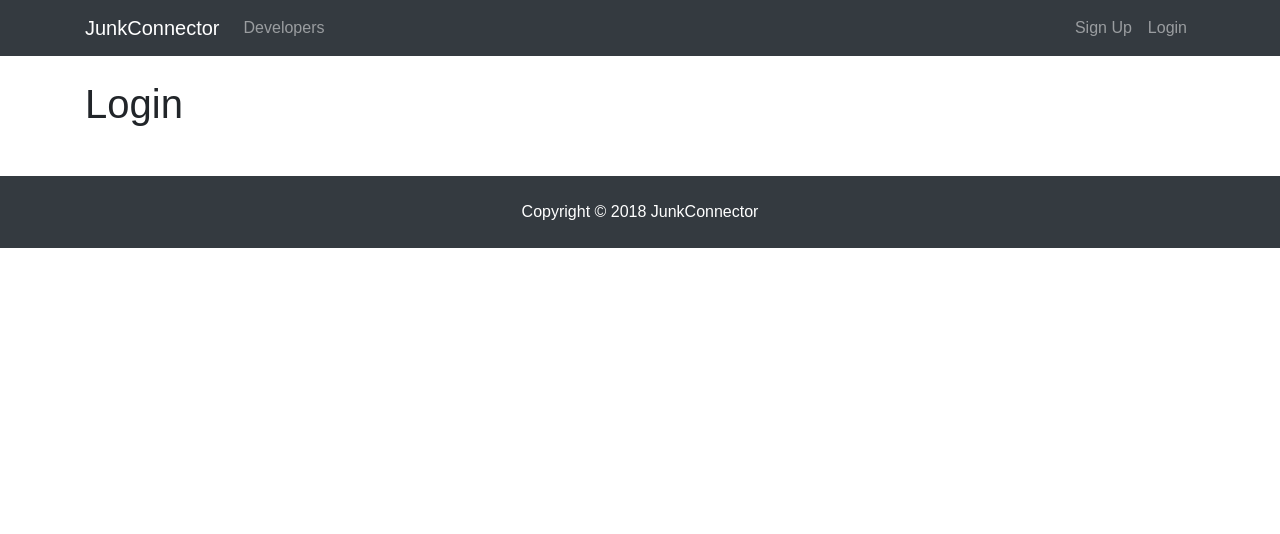
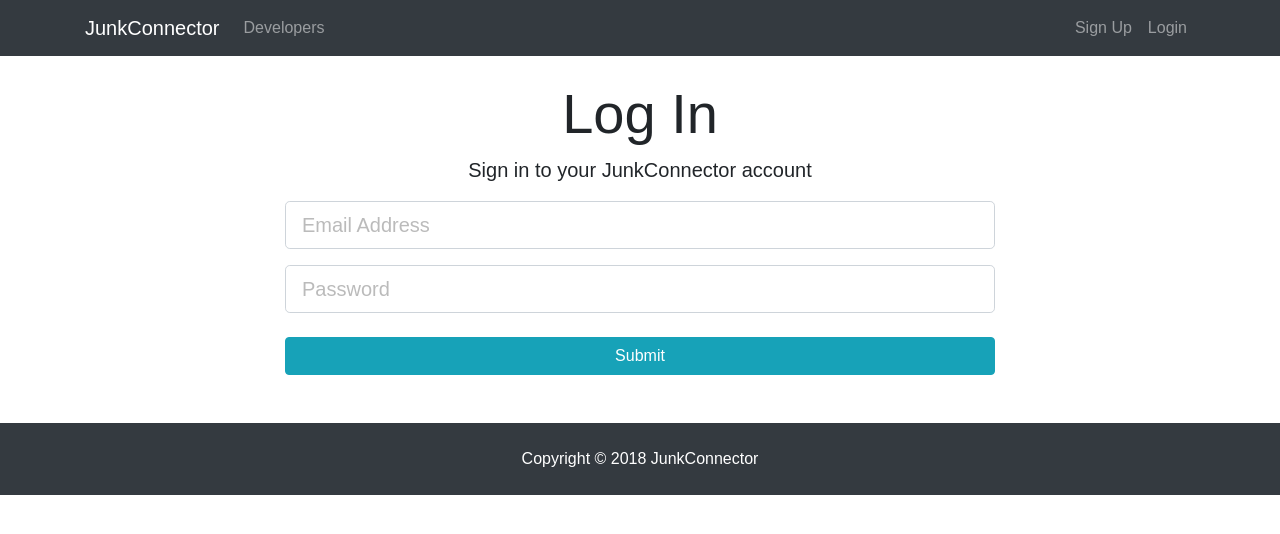
Before and after one commit to geoklown/MERNdevconnect, a React (Create React App) app in the folder client/: page /Login in a window 1280 px wide. Shown: the top 534 px of the page. Built offline with nearby package versions, Linux system fonts and the light colour scheme.

Commit message:
Add onChange and onSubmit to login form

```diff
--- a/client/src/components/auth/login.js
+++ b/client/src/components/auth/login.js
@@ -1,10 +1,64 @@
 import React, { Component } from 'react';
 
 class Login extends Component {
+  constructor() {
+    super();
+    this.state = {
+      email: '',
+      password: '',
+      errors: {}
+    };
+    this.onChange = this.onChange.bind(this);
+    this.onSubmit = this.onSubmit.bind(this);
+  }
+  onSubmit(e) {
+    e.preventDefault();
+    const User = {
+      email: this.state.email,
+      password: this.state.password
+    };
+    console.log(User);
+  }
+
+  onChange(e) {
+    this.setState({ [e.target.name]: e.target.value });
+  }
   render() {
     return (
-      <div>
-        <h1>Login</h1>
+      <div className="login">
+        <div className="container">
+          <div className="row">
+            <div className="col-md-8 m-auto">
+              <h1 className="display-4 text-center">Log In</h1>
+              <p className="lead text-center">
+                Sign in to your JunkConnector account
+              </p>
+              <form onSubmit={this.onSubmit}>
+                <div className="form-group">
+                  <input
+                    type="email"
+                    className="form-control form-control-lg"
+                    placeholder="Email Address"
+                    name="email"
+                    value={this.state.email}
+                    onChange={this.onChange}
+                  />
+                </div>
+                <div className="form-group">
+                  <input
+                    type="password"
+                    className="form-control form-control-lg"
+                    placeholder="Password"
+                    name="password"
+                    value={this.state.password}
+                    onChange={this.onChange}
+                  />
+                </div>
+                <input type="submit" className="btn btn-info btn-block mt-4" />
+              </form>
+            </div>
+          </div>
+        </div>
       </div>
     );
   }
```
